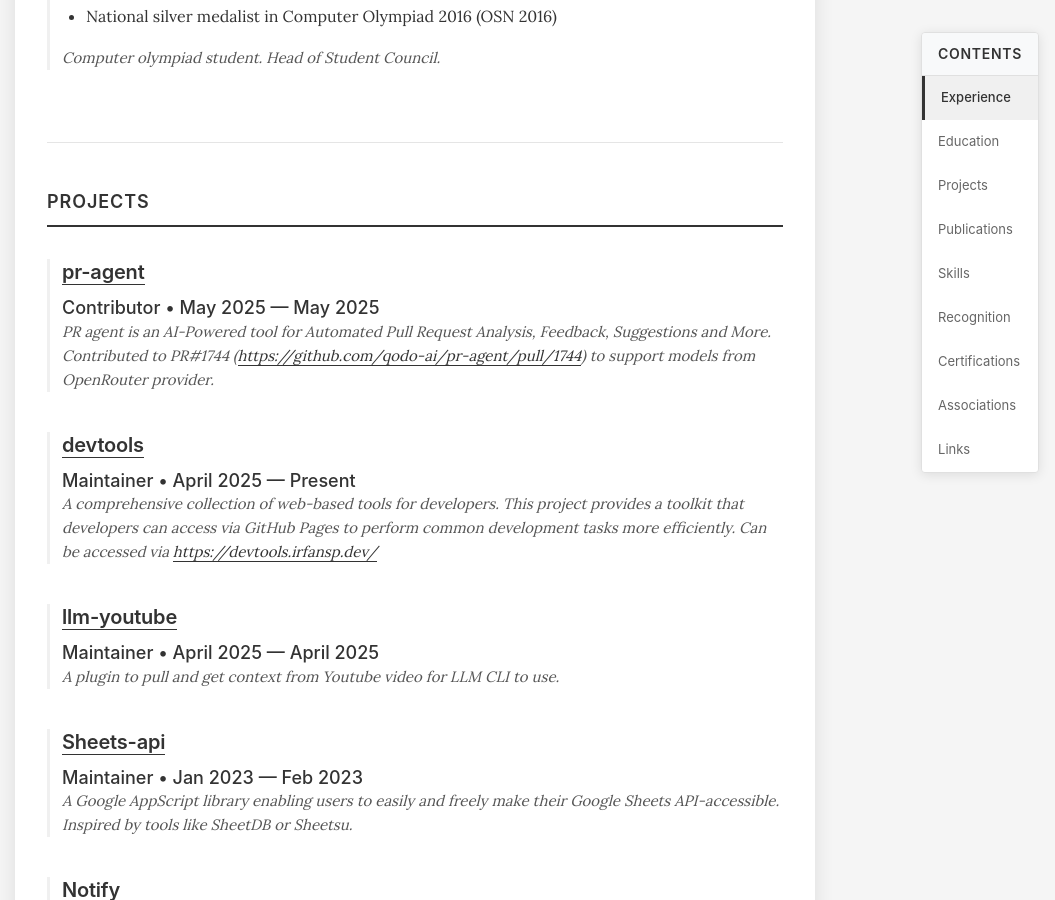
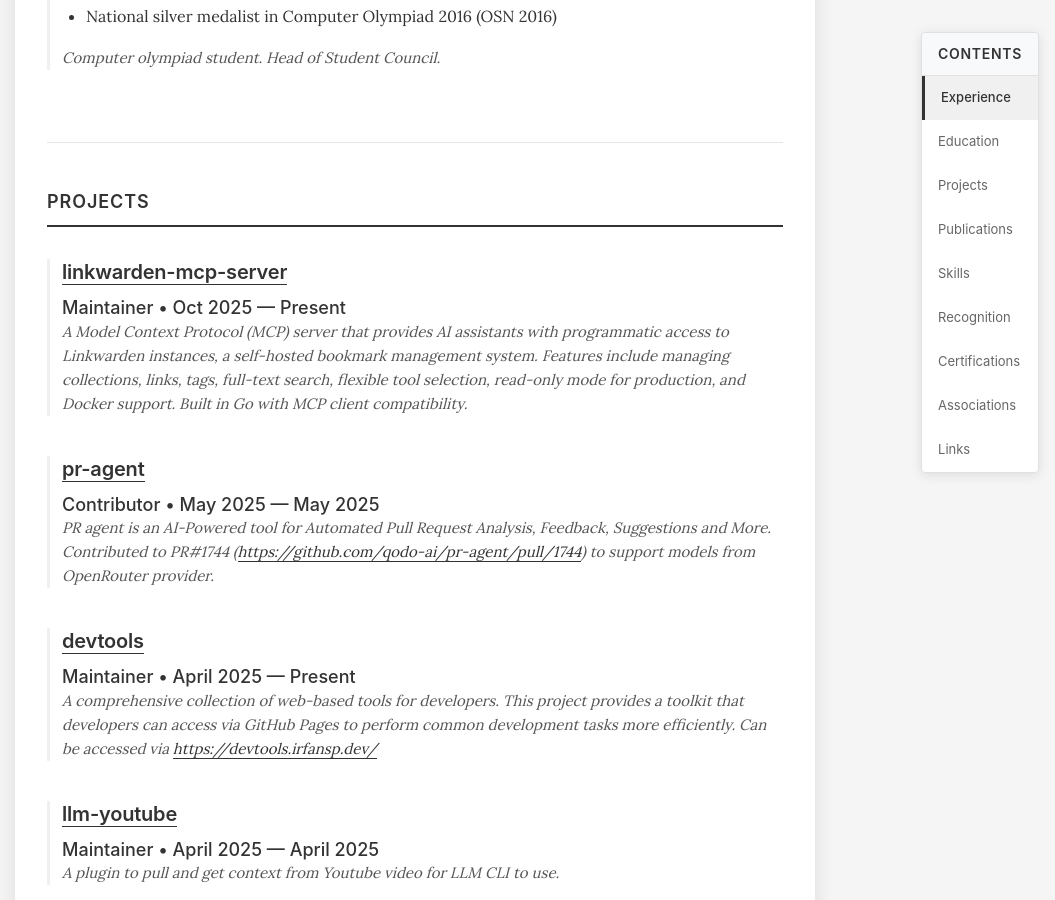
Before and after one commit to irfansofyana/resume, a Jekyll site: the page built from index.html, in a window 1280 px wide and 900 px high, scrolled down 4520 px. Shown: the whole window, without its empty margins (225-1280 px from the left). Built offline with Jekyll 4.4.1, drawn with Linux system fonts in a browser that asks for light colours.

Commit message:
Add linkwarden-mcp-server project to resume
- Added new project entry for linkwarden-mcp-server
- MCP server providing AI assistants access to Linkwarden bookmark management
- Built in Go with Docker support and MCP client compatibility

```diff
--- a/_data/projects.yml
+++ b/_data/projects.yml
@@ -1,5 +1,11 @@
 # Projects
 # uncomment the urls if you wish to display them, and add your own URL
+
+- project: linkwarden-mcp-server
+  role: Maintainer
+  duration: Oct 2025 — Present
+  url: https://github.com/irfansofyana/linkwarden-mcp-server
+  description: A Model Context Protocol (MCP) server that provides AI assistants with programmatic access to Linkwarden instances, a self-hosted bookmark management system. Features include managing collections, links, tags, full-text search, flexible tool selection, read-only mode for production, and Docker support. Built in Go with MCP client compatibility.
 
 - project: pr-agent
   role: Contributor
```
